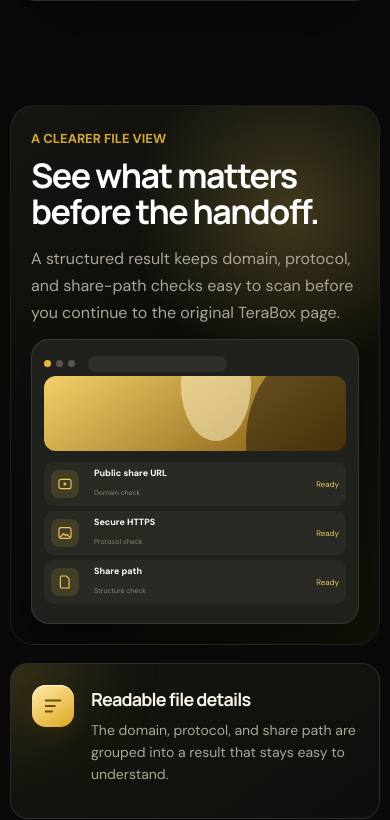
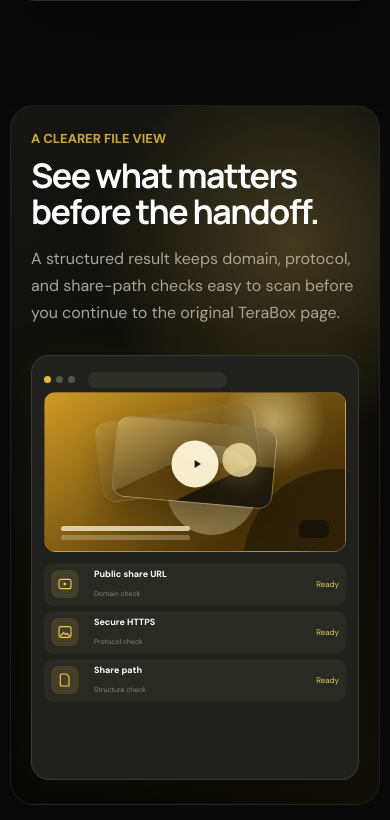
Before and after one commit to haram127/terabox-downloader, a plain HTML site: page index.html in a window 390 px wide. Shown: the part 3734-4554 px from the top of the page. Drawn offline with Linux system fonts and the light colour scheme.

Commit message:
Update Terabox downloader homepage - latest design

```diff
--- a/index.html
+++ b/index.html
@@ -429,18 +429,30 @@
 
     .experience-section { padding-top: 28px; }
     .experience-grid { display: grid; grid-template-columns: 1.12fr .88fr; gap: 18px; align-items: stretch; }
-    .experience-visual { min-height: 520px; padding: 28px; border-radius: 24px; position: relative; overflow: hidden; color: #fff; background: linear-gradient(145deg,#151611,#080906 72%); border: 1px solid rgba(255,255,255,.08); }
+    .experience-visual { min-height: 0; padding: 30px; border-radius: 24px; position: relative; overflow: hidden; color: #fff; background: linear-gradient(145deg,#151611,#080906 72%); border: 1px solid rgba(255,255,255,.08); }
     .experience-visual::before { content: ""; position: absolute; inset: 0; background: radial-gradient(circle at 76% 20%,rgba(255,214,99,.21),transparent 31%), linear-gradient(120deg,transparent 55%,rgba(229,184,61,.05)); }
-    .experience-copy { position: relative; z-index: 1; max-width: 430px; }
+    .experience-copy { position: relative; z-index: 2; max-width: 520px; }
     .experience-copy p { color: #aaa596; line-height: 1.7; margin: 15px 0 0; }
-    .mini-browser { position: absolute; left: 28px; right: 28px; bottom: 28px; height: 265px; border-radius: 18px; padding: 12px; background: #20211c; border: 1px solid rgba(255,255,255,.1); box-shadow: 0 24px 55px rgba(0,0,0,.35); }
+    .mini-browser { position: relative; z-index: 1; height: 286px; margin-top: 34px; border-radius: 18px; padding: 12px; background: #20211c; border: 1px solid rgba(255,255,255,.1); box-shadow: 0 24px 55px rgba(0,0,0,.35), 0 0 34px rgba(229,184,61,.06); }
     .browser-bar { display: flex; align-items: center; gap: 5px; height: 24px; }
     .browser-bar span { width: 7px; height: 7px; border-radius: 50%; background: #56564d; }
     .browser-bar span:first-child { background: #e9b735; }
     .browser-url { margin-left: 8px; height: 16px; width: 46%; border-radius: 8px; background: #2e2f29; }
-    .browser-body { display: grid; grid-template-columns: .84fr 1.16fr; gap: 11px; height: 208px; }
-    .browser-poster { border-radius: 12px; background: linear-gradient(145deg,#f3d069,#7b510b); position: relative; overflow: hidden; }
-    .browser-poster::before { content: ""; position: absolute; width: 150px; height: 190px; border-radius: 50%; right: -50px; bottom: -85px; background: rgba(20,17,9,.5); box-shadow: -105px -55px 0 -40px rgba(255,244,200,.55); }
+    .browser-body { display: grid; grid-template-columns: .92fr 1.08fr; gap: 11px; height: 228px; }
+    .browser-poster { border-radius: 12px; background: radial-gradient(circle at 76% 18%,rgba(255,241,180,.52),transparent 20%),linear-gradient(145deg,#cf9a24,#4c3408 74%); position: relative; overflow: hidden; border: 1px solid rgba(255,235,174,.16); isolation: isolate; }
+    .browser-poster::before { content: ""; position: absolute; z-index: -1; width: 190px; height: 190px; border-radius: 50%; right: -88px; bottom: -108px; background: rgba(13,12,8,.46); box-shadow: -126px -74px 0 -50px rgba(255,244,200,.35); }
+    .browser-poster::after { content: ""; position: absolute; inset: 0; background: linear-gradient(105deg,transparent 35%,rgba(255,255,255,.12) 47%,transparent 58%); transform: translateX(-110%); animation: poster-sheen 5.5s ease-in-out infinite; pointer-events: none; }
+    .poster-stack { position: absolute; inset: 20px 18px 34px; }
+    .poster-file { position: absolute; width: 66%; height: 71%; left: 17%; top: 14%; border-radius: 14px; border: 1px solid rgba(255,242,198,.25); background: linear-gradient(155deg,rgba(255,240,187,.24),rgba(35,26,7,.55)); box-shadow: 0 18px 30px rgba(29,20,3,.25); }
+    .poster-file.back { transform: translate(-16px,-10px) rotate(-8deg); opacity: .55; }
+    .poster-file.front { transform: rotate(5deg); overflow: hidden; }
+    .poster-file.front::before { content: ""; position: absolute; left: 0; right: 0; bottom: 0; height: 52%; background: linear-gradient(150deg,transparent 0 28%,#5f430d 29% 58%,#1e190d 59%); }
+    .poster-file.front::after { content: ""; position: absolute; width: 34px; height: 34px; border-radius: 50%; right: 18px; top: 16px; background: rgba(255,236,174,.78); box-shadow: 0 0 28px rgba(255,223,119,.38); }
+    .poster-play { position: absolute; z-index: 2; left: 50%; top: 50%; width: 47px; height: 47px; display: grid; place-items: center; transform: translate(-50%,-50%); border-radius: 50%; color: #211805; background: rgba(255,248,219,.94); box-shadow: 0 12px 26px rgba(22,15,2,.32); }
+    .poster-play svg { margin-left: 3px; }
+    .poster-caption { position: absolute; z-index: 2; left: 16px; right: 16px; bottom: 13px; display: flex; justify-content: space-between; align-items: center; }
+    .poster-caption span:first-child { width: 48%; height: 5px; border-radius: 6px; background: rgba(255,247,218,.74); box-shadow: 0 9px 0 rgba(255,247,218,.27); }
+    .poster-caption span:last-child { width: 30px; height: 18px; border-radius: 6px; background: rgba(13,12,8,.66); }
     .browser-files { display: grid; gap: 8px; }
     .browser-file { display: grid; grid-template-columns: 34px 1fr auto; gap: 9px; align-items: center; border-radius: 10px; padding: 8px; background: #292a24; }
     .browser-file i { width: 34px; height: 34px; display: grid; place-items: center; border-radius: 8px; font-style: normal; background: rgba(229,184,61,.14); color: #f3c950; }
@@ -530,6 +542,7 @@
     @keyframes rail { to { transform: translateX(-50%); } }
     @keyframes scan { 0%,100% { transform: translateY(0); opacity: 0; } 14%,86% { opacity: 1; } 50% { transform: translateY(370px); } }
     @keyframes check-pulse { 0%,100% { border-color: rgba(255,255,255,.055); background: rgba(255,255,255,.035); } 50% { border-color: rgba(255,217,117,.18); background: rgba(229,184,61,.055); } }
+    @keyframes poster-sheen { 0%,58% { transform: translateX(-110%); } 82%,100% { transform: translateX(110%); } }
 
     @media (max-width: 900px) {
       .shell { width: min(100% - 28px, 760px); }
@@ -597,10 +610,11 @@
       .steps { gap: 38px; }
       .steps::before { width: 1px; height: auto; top: 40px; bottom: 40px; left: 50%; right: auto; background: linear-gradient(transparent, rgba(229,184,61,.4), transparent); }
       .process-title { margin-bottom: 42px; }
-      .experience-visual { min-height: 540px; padding: 24px 20px; }
-      .mini-browser { left: 20px; right: 20px; bottom: 20px; height: 285px; }
-      .browser-body { grid-template-columns: 1fr; height: 228px; }
-      .browser-poster { min-height: 72px; }
+      .experience-visual { min-height: 0; padding: 24px 20px; }
+      .mini-browser { height: auto; min-height: 425px; margin-top: 28px; }
+      .browser-body { grid-template-columns: 1fr; height: auto; }
+      .browser-poster { min-height: 160px; }
+      .poster-stack { inset: 14px 28px 30px; }
       .browser-files { gap: 5px; }
       .browser-file { padding: 5px 7px; }
       .browser-file i { width: 28px; height: 28px; }
@@ -759,7 +773,7 @@
             <div class="experience-copy"><div class="kicker">A CLEARER FILE VIEW</div><h2>See what matters before the handoff.</h2><p>A structured result keeps domain, protocol, and share-path checks easy to scan before you continue to the original TeraBox page.</p></div>
             <div class="mini-browser" aria-label="Illustrated shared folder file browser">
               <div class="browser-bar"><span></span><span></span><span></span><div class="browser-url"></div></div>
-              <div class="browser-body"><div class="browser-poster"></div><div class="browser-files">
+              <div class="browser-body"><div class="browser-poster" aria-label="Rich video and shared-file preview"><div class="poster-stack"><span class="poster-file back"></span><span class="poster-file front"></span><span class="poster-play"><svg width="19" height="19" viewBox="0 0 24 24" fill="none" aria-hidden="true"><path d="m9 7 8 5-8 5V7Z" fill="currentColor"/></svg></span></div><div class="poster-caption"><span></span><span></span></div></div><div class="browser-files">
                 <div class="browser-file"><i><svg width="16" height="16" viewBox="0 0 24 24" fill="none"><rect x="3" y="5" width="18" height="14" rx="3" stroke="currentColor" stroke-width="1.7"/><path d="m10 9 5 3-5 3V9Z" fill="currentColor"/></svg></i><span><b>Public share URL</b><small>Domain check</small></span><em>Ready</em></div>
                 <div class="browser-file"><i><svg width="16" height="16" viewBox="0 0 24 24" fill="none"><rect x="3" y="4" width="18" height="16" rx="3" stroke="currentColor" stroke-width="1.7"/><path d="m5 18 5-5 3 3 2-2 4 4" stroke="currentColor" stroke-width="1.7"/></svg></i><span><b>Secure HTTPS</b><small>Protocol check</small></span><em>Ready</em></div>
                 <div class="browser-file"><i><svg width="16" height="16" viewBox="0 0 24 24" fill="none"><path d="M7 3h7l4 4v14H7a2 2 0 0 1-2-2V5a2 2 0 0 1 2-2Z" stroke="currentColor" stroke-width="1.7"/></svg></i><span><b>Share path</b><small>Structure check</small></span><em>Ready</em></div>
```
